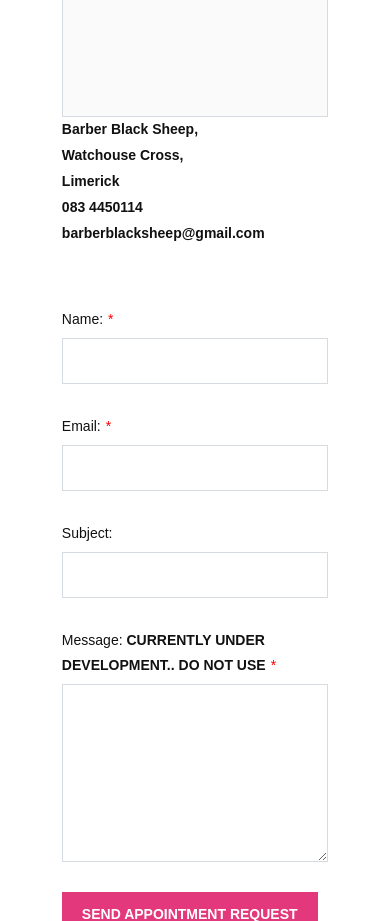
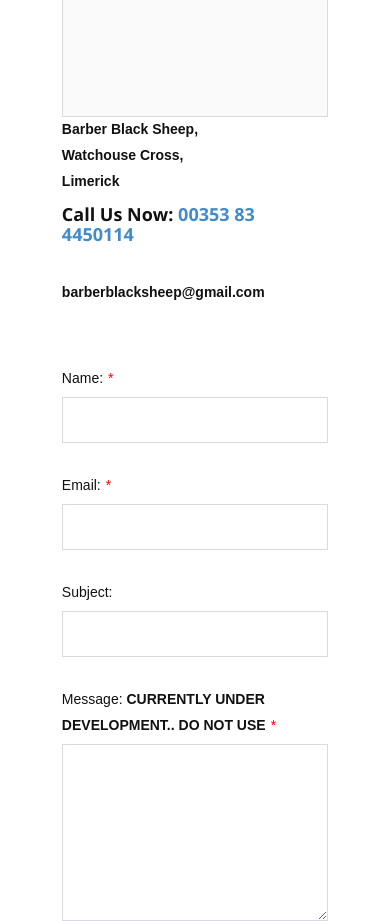
Before and after one commit to Code-Institute-Submissions/Month1-repository, a plain HTML site: page index.html in a window 390 px wide. Shown: the part 9400-10321 px from the top of the page. Drawn offline with nearby package versions, Linux system fonts and the light colour scheme; some packages are replaced by stand-ins of ours.

Commit message:
making Phone number reactive

```diff
--- a/index.html
+++ b/index.html
@@ -387,7 +387,7 @@
 				<p><strong> Barber Black Sheep,<br>
 				Watchouse Cross, <br>
 				Limerick <br>
-				083 4450114<br>
+				<h4>Call Us Now: <a href="tel:+353 83 4450114">00353 83 4450114 </a></h4><br>
 				barberblacksheep@gmail.com</strong></p>
 
 				<div class="row contact-form">
```
